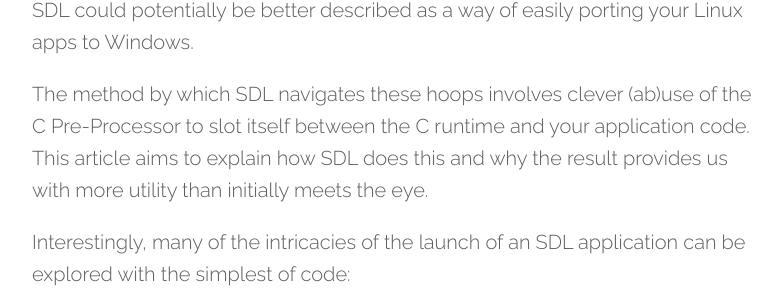
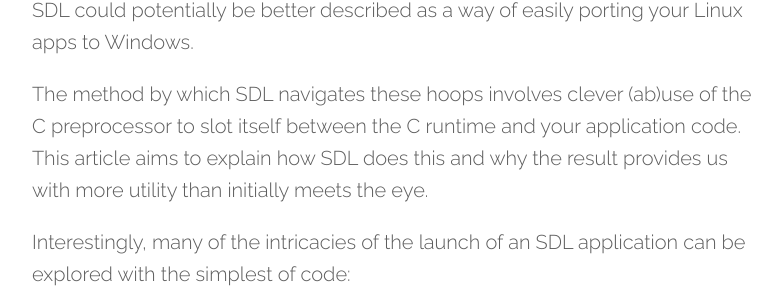
Before and after one commit to djrollins/djrollins.github.io, a Jekyll site: the page built from _posts/2016-10-02-sdl-on-windows.md, in a window 1280 px wide and 900 px high, scrolled down 1121 px. Shown: the part 178-486 px from the top of the window, without its empty margins (248-1030 px from the left). Built offline with Jekyll 4.4.1, drawn with Linux system fonts in a browser that asks for light colours; comment, search, counter and statistics services are not loaded; some of the changed text lies outside the part shown.

Commit message:
Minor modifications to gramemr in SDL2 on windows post

```diff
--- a/_posts/2016-10-02-sdl-on-windows.md
+++ b/_posts/2016-10-02-sdl-on-windows.md
@@ -13,7 +13,7 @@
 
 I have often heard SDL billed as a way of easily making your Windows application run on different platforms, e.g. Linux, without having to jump through the many conflicting hoops that the different platform APIs require. To my surprise, on inspection of the code it seems that, at least initially, the majority of hoop-jumping is required on the Windows side of things, meaning SDL could potentially be better described as a way of easily porting your Linux apps to Windows.
 
-The method by which SDL navigates these hoops involves clever (ab)use of the C Pre-Processor to slot itself between the C runtime and your application code. This article aims to explain how SDL does this and why the result provides us with more utility than initially meets the eye.
+The method by which SDL navigates these hoops involves clever (ab)use of the C preprocessor to slot itself between the C runtime and your application code. This article aims to explain how SDL does this and why the result provides us with more utility than initially meets the eye.
 
 Interestingly, many of the intricacies of the launch of an SDL application can be explored with the simplest of code:
 
```
Also changed, not shown: other parts of _posts/2016-10-02-sdl-on-windows.md (+1 -1 lines).
